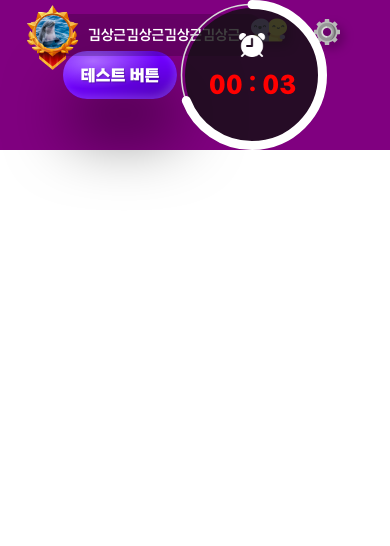
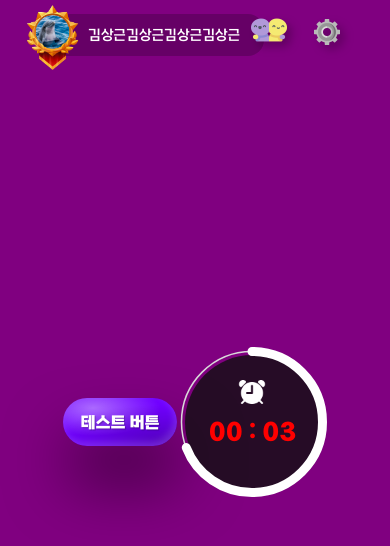
Before and after one commit to LEEILHO/MaengMaengGameLand, a Next.js app in the folder frontend/: page /test in a window 390 px wide. Shown: the top 546 px of the page. Built offline with nearby package versions, Linux system fonts and the light colour scheme.

Commit message:
Fix(frontend): 모바일 브라우저에서 화면 안잘리도록 수정

```diff
--- a/frontend/src/components/common/NextThemeProvider.tsx
+++ b/frontend/src/components/common/NextThemeProvider.tsx
@@ -2,13 +2,20 @@
 
 import GlobalStyle from '@styles/globalstyle'
 import theme from '@styles/theme'
-import { useEffect } from 'react'
+import { useEffect, useState } from 'react'
 import { ThemeProvider } from 'styled-components'
 
 const NextThemeProvider = ({ children }: { children: React.ReactNode }) => {
-  let mobile = false
+  const [isMobile, setIsMobile] = useState(false)
 
   useEffect(() => {
+    // 모바일 브라우저에 맞춰 높이 조절
+    const vh = window.innerHeight * 0.01
+    const vw = window.innerWidth * 0.01
+    document.documentElement.style.setProperty('--vh', `${vh}px`)
+    document.documentElement.style.setProperty('--vw', `${vw}px`)
+
+    // ios기반 모델 가로모드 설정
     function isIos() {
       if (typeof window !== 'undefined') {
         var user = window.navigator.userAgent
@@ -25,11 +32,19 @@ const NextThemeProvider = ({ children }: { children: React.ReactNode }) => {
     function handleOrientationChange() {
       if (window.orientation === 0 || window.orientation === -180) {
         // 가로 모드에 대한 처리
-        mobile = isIos()
+        setIsMobile(isIos())
+        console.log('맹', isIos())
+        // mobile = true
+      }
+      if (window.orientation === 90 || window.orientation === -90) {
+        // 가로 모드에 대한 처리
+        setIsMobile(false)
         // mobile = true
       }
     }
+    handleOrientationChange()
     window.addEventListener('orientationchange', handleOrientationChange)
+
     return () => {
       window.removeEventListener('orientationchange', handleOrientationChange)
     }
@@ -38,12 +53,24 @@ const NextThemeProvider = ({ children }: { children: React.ReactNode }) => {
   return (
     <ThemeProvider theme={theme}>
       <GlobalStyle isMobile={false} />
-      {mobile && (
+      {isMobile && (
         <div
           style={{
+            position: 'absolute',
             zIndex: '100',
             width: '100%',
             height: '100%',
+            backgroundColor: 'black',
+            color: 'white',
+            fontSize: '32px',
+            display: 'flex',
+            alignItems: 'center',
+            textAlign: 'center',
+            paddingLeft: '20px',
+            paddingRight: '20px',
+            boxSizing: 'border-box',
+            fontWeight: 'bold',
+            lineHeight: '1.4',
           }}
         >
           저희 서비스는 가로모드에 최적화되어있습니다
--- a/frontend/src/styles/globalstyle.ts
+++ b/frontend/src/styles/globalstyle.ts
@@ -8,18 +8,15 @@ type Props = {
 const GlobalStyle = createGlobalStyle<Props>`
   ${reset}
 
-  html {
-    font-size: 16px;
-  };
-
   body, button {
     font-family: 'kbo-dia';
   }
 
-  body {
+  html,body {
     width: 100vw;
     height: 100vh;
-    height: -webkit-fill-available;
+    width: calc(var(--vw, 1vw) * 100);
+    height: calc(var(--vh, 1vh) * 100);
   }
 
   @font-face {
```
